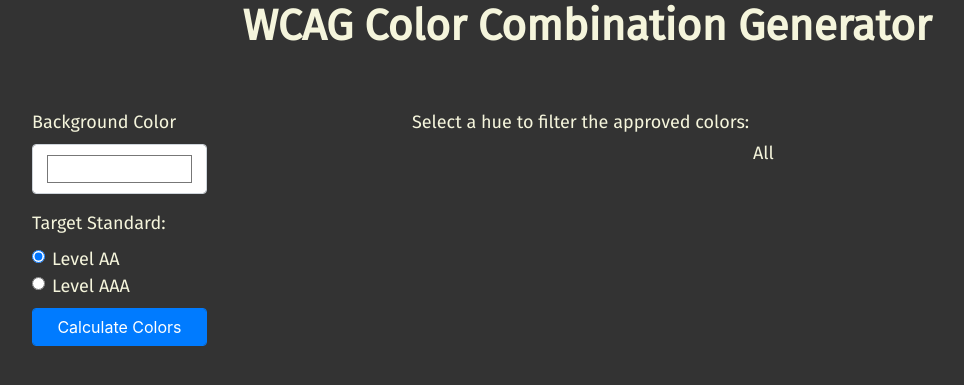
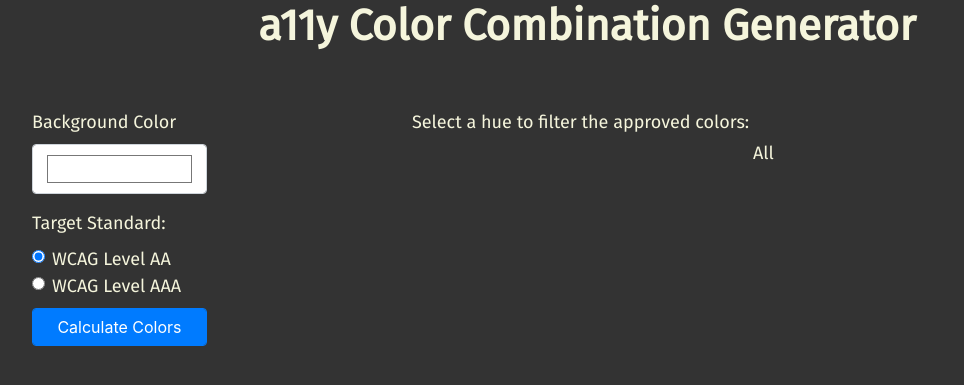
Before and after one commit to tjscollins/wcag-color-calculator, a Django app: template accessible_text_color/templates/accessible_text_color/index.html in a window 1280 px wide. Shown: the top 385 px of the page, without its empty margins (53-1017 px from the left). Run offline with Django 3.2, Linux system fonts and the light colour scheme; the template is opened without the code that fills it, so the values that code supplies are empty; some libraries are stand-ins or nearby versions.

Commit message:
Changes to page title and labels

```diff
--- a/accessible_text_color/templates/accessible_text_color/index.html
+++ b/accessible_text_color/templates/accessible_text_color/index.html
@@ -15,7 +15,7 @@
 <div class="container">
     <div class="row">
         <div class="col-12">
-            <h1>WCAG Color Combination Generator</h1>
+            <h1>a11y Color Combination Generator</h1>
         </div>
     </div>
 
@@ -31,10 +31,10 @@
                         Target Standard:
                     </legend>
                     <label class="form-check-label">
-                        <input type="radio" class="form-check-input" name="target-standards" id="aa-standard" value="aa" checked/> Level AA
+                        <input type="radio" class="form-check-input" name="target-standards" id="aa-standard" value="aa" checked/> WCAG Level AA
                     </label>
                     <label class="form-check-label">
-                            <input type="radio" class="form-check-input" name="target-standards" id="aaa-standard" value="aaa" /> Level AAA
+                            <input type="radio" class="form-check-input" name="target-standards" id="aaa-standard" value="aaa" /> WCAG Level AAA
                     </label>
                 </fieldset>
                 <div class="form-group">
--- a/accessible_text_color/views.py
+++ b/accessible_text_color/views.py
@@ -10,7 +10,7 @@
 def main_view(request):
     page_data = {
         'page': {
-            'title': 'WCAG Color Calculator'
+            'title': 'a11y Color Generator'
         },
         'hue_range': list(range(0, 360, 10)),
     }
```
